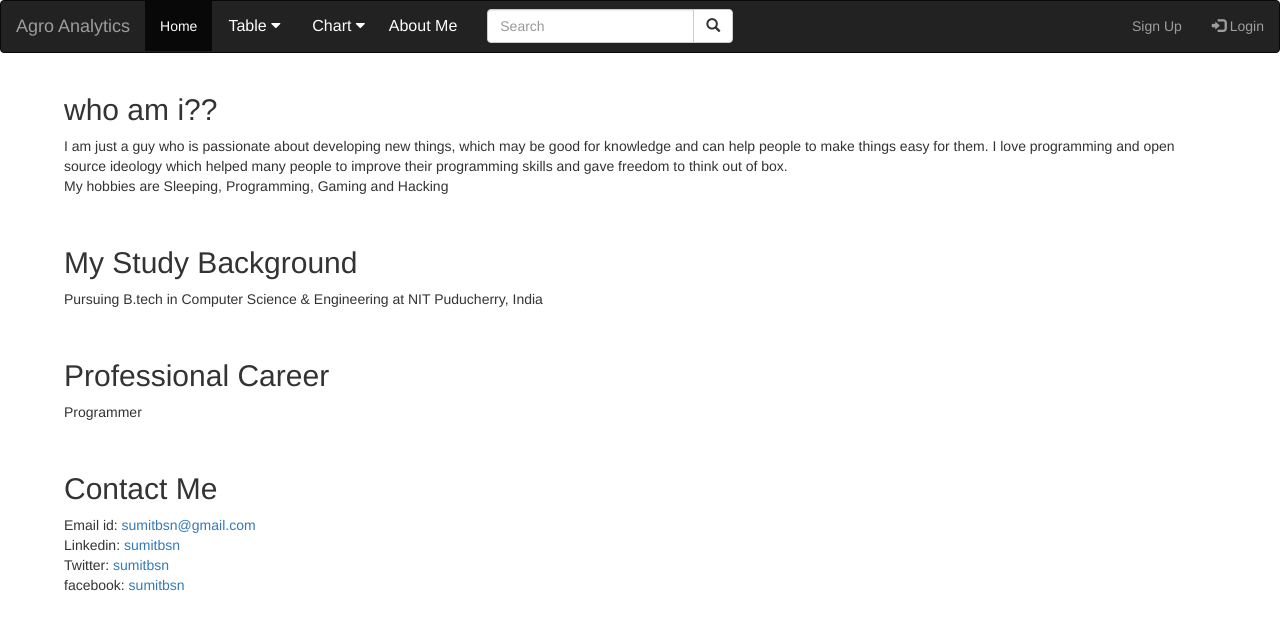
After one commit to sumitbsn/agro-analytics-dashboard, a Django app: page /aboutme/ in a window 1280 px wide. The commit adds this page. Shown: the top 630 px of the page. Run offline with Django 3.2, Linux system fonts and the light colour scheme; some libraries are stand-ins or nearby versions.

Commit message:
about me

```diff
--- /dev/null
+++ b/cropdata/templates/aboutme.html
@@ -0,0 +1,45 @@
+{% extends "base.html"%}
+{% load staticfiles %}
+{% block title %} Detection Verification System {% endblock title %}
+
+{% block headc %}
+	<!-- <link href="https://github.com/sumitbsn/sumitbsn.github.com/blob/master/stylesheets/screen.css" media="screen, projection" rel="stylesheet" type="text/css"> -->
+	<link href="http://fonts.googleapis.com/css?family=PT+Serif:regular,italic,bold,bolditalic" rel="stylesheet" type="text/css">
+	<link href="http://fonts.googleapis.com/css?family=PT+Sans:regular,italic,bold,bolditalic" rel="stylesheet" type="text/css">
+
+{% endblock headc %}
+
+{% block content %}
+<div class="row" style="margin-left: 5%;margin-right: 5%;">
+  <section>
+<h2>who am i??</h2>
+	<p>
+		I am just a guy who is passionate about developing new things, which may be good for knowledge and can help people to make things easy for them. I love programming and open source ideology which helped many people to improve their programming skills and gave freedom to think out of box.
+		</br>
+		My hobbies are Sleeping, Programming, Gaming and Hacking
+	</p>
+</section></br>
+<section>
+<h2>My Study Background</h2>
+
+<p>Pursuing B.tech in Computer Science & Engineering at NIT Puducherry, India</p>
+
+
+</section>
+</br>
+<section>
+<h2>Professional Career</h2>
+ <p>Programmer</p>
+</section>
+</br>
+<section>
+<h2>Contact Me</h2>
+
+Email id: <a href="mailto:sumitbsn@gmail.com">sumitbsn@gmail.com</a></br>
+Linkedin: <a href="https://www.linkedin.com/in/sumitbsn/">sumitbsn</a><br>
+Twitter: <a href="http://twitter.com/sumitbsn">sumitbsn</a><br>
+facebook: <a href="http://facebook.com/sumitbsn">sumitbsn</a><br>
+
+</section>
+</div>
+{% endblock content %}
--- a/cropdata/templates/base.html
+++ b/cropdata/templates/base.html
@@ -106,7 +106,7 @@
 
 
 
-      <a style="font-size: 16px;color: #fff;" class="navbar-brand" href="/home/">About Me</a>
+      <a style="font-size: 16px;color: #fff;" class="navbar-brand" href="/aboutme/">About Me</a>
 
     </ul>
     <ul class="nav navbar-nav navbar-right">
--- a/cropdata/views.py
+++ b/cropdata/views.py
@@ -559,3 +559,9 @@ class BlogSearchListView(APIView):
         page_obj = Blog.objects.filter(Q(title__icontains=query)  | Q(body__icontains=query)  ).order_by('entry_time')
 
         return render(request, 'blog_list.html', {'page_obj':page_obj, 'recentPost':recentPost})
+
+
+class aboutMe(APIView):
+
+    def get(self, request):
+        return render(request,'aboutme.html')
--- a/helloworld/urls.py
+++ b/helloworld/urls.py
@@ -71,4 +71,5 @@ urlpatterns = [
     url(r'^home/(?P<pk>\w+)/$', cropdata.views.BlogDetailView.as_view(), name='blogs'),
     url(r'^blogsearch/$', cropdata.views.BlogSearchListView.as_view(), name='blog search list view'),
     url(r'^$', lambda r: HttpResponseRedirect('home/')),
+    url(r'^aboutme/$', cropdata.views.aboutMe.as_view(), name= 'About Me api'),
 ]
```
